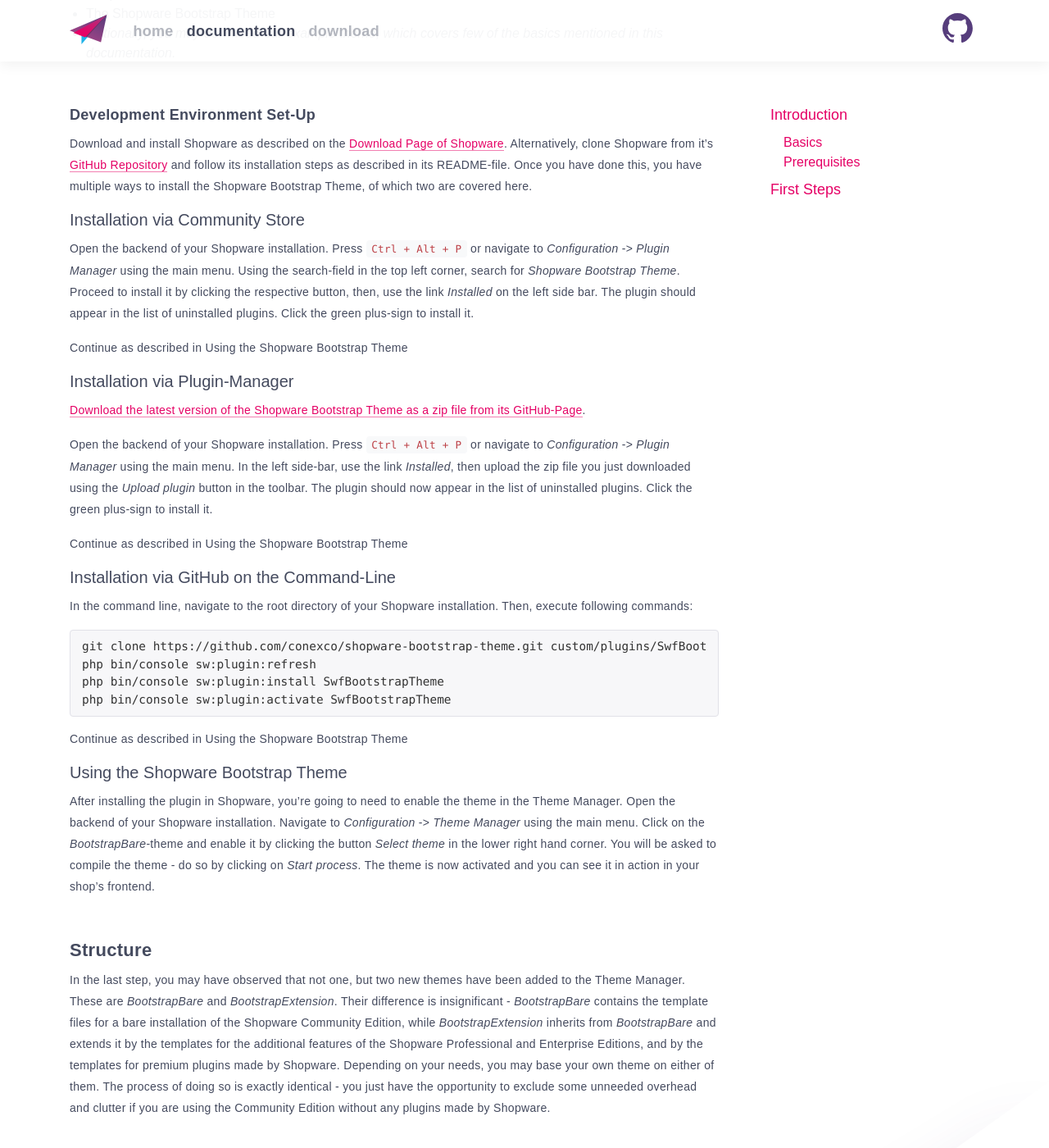
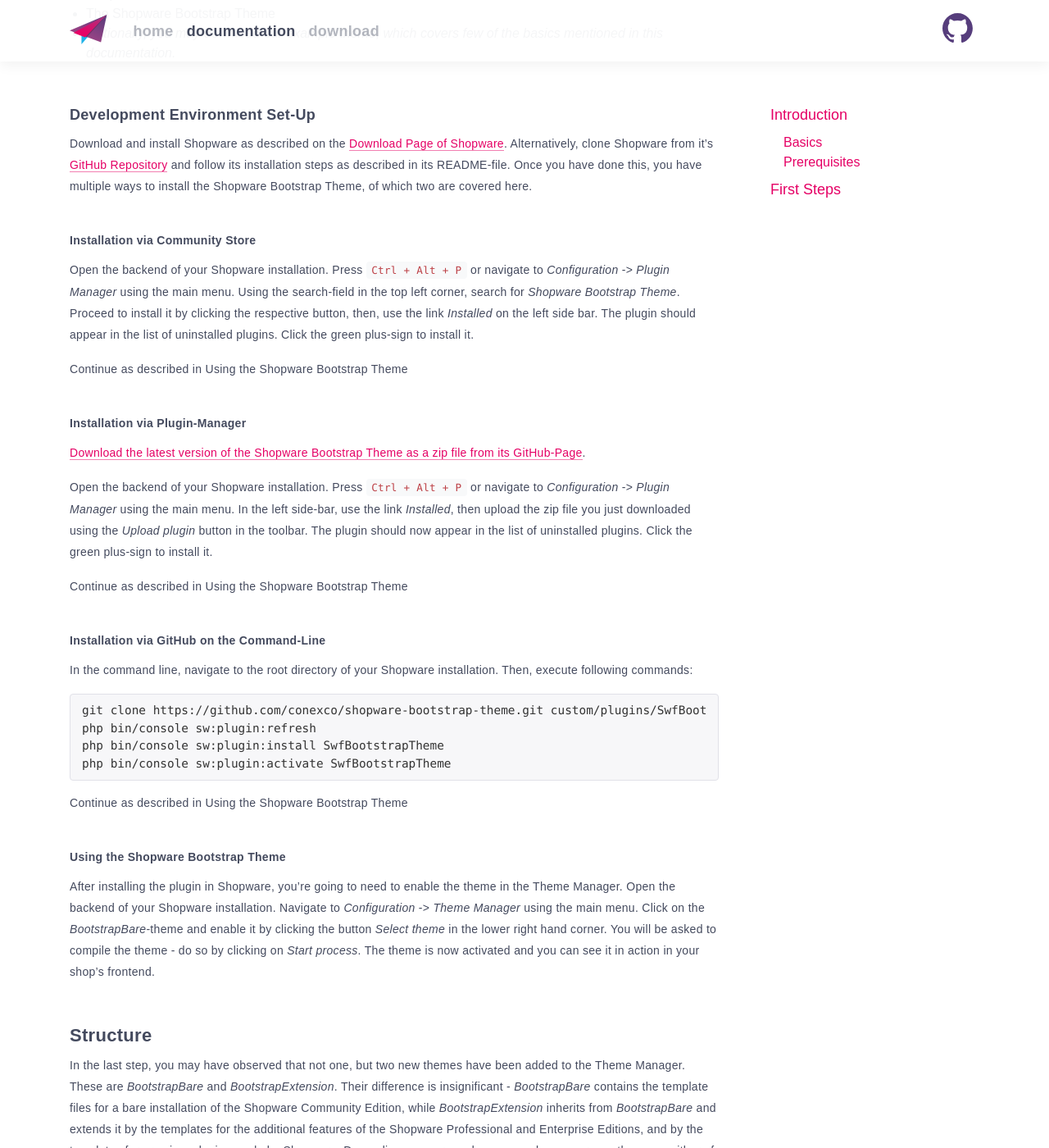
Before and after one commit to conexco/shopware-bootstrap-theme, a Jekyll site: the page built from docs/introduction.md, in a window 1280 px wide and 1400 px high, scrolled down 1365 px. Shown: the whole window at 82% size. Built offline with Jekyll 4.4.1, drawn with Linux system fonts in a browser that asks for light colours; nearby versions of some CDN libraries; some web fonts are replaced.

Commit message:
Headings style added

```diff
--- a/assets/css/style.css
+++ b/assets/css/style.css
@@ -141,10 +141,28 @@ body:not(.is-home) main p.lead{
     padding-top: 1px;
 }
 
+body:not(.is-home) main h4,
+body:not(.is-home) main p.lead{
+    font-size: 18px;
+    font-weight: 600;
+    letter-spacing: 0.3px;
+    line-height: 24px;
+    margin-top: 50px;
+    padding-top: 1px;
+}
+
 body:not(.is-home) main p.lead{
     font-weight: 200;
     letter-spacing: 0;
     margin-top: 10px;
+}
+
+body:not(.is-home) main h5{
+    font-size: 14px;
+    font-weight: 600;
+    line-height: 26px;
+    letter-spacing: 0.3px;
+    margin-top: 40px;
 }
 
 body:not(.is-home) main p{
```
